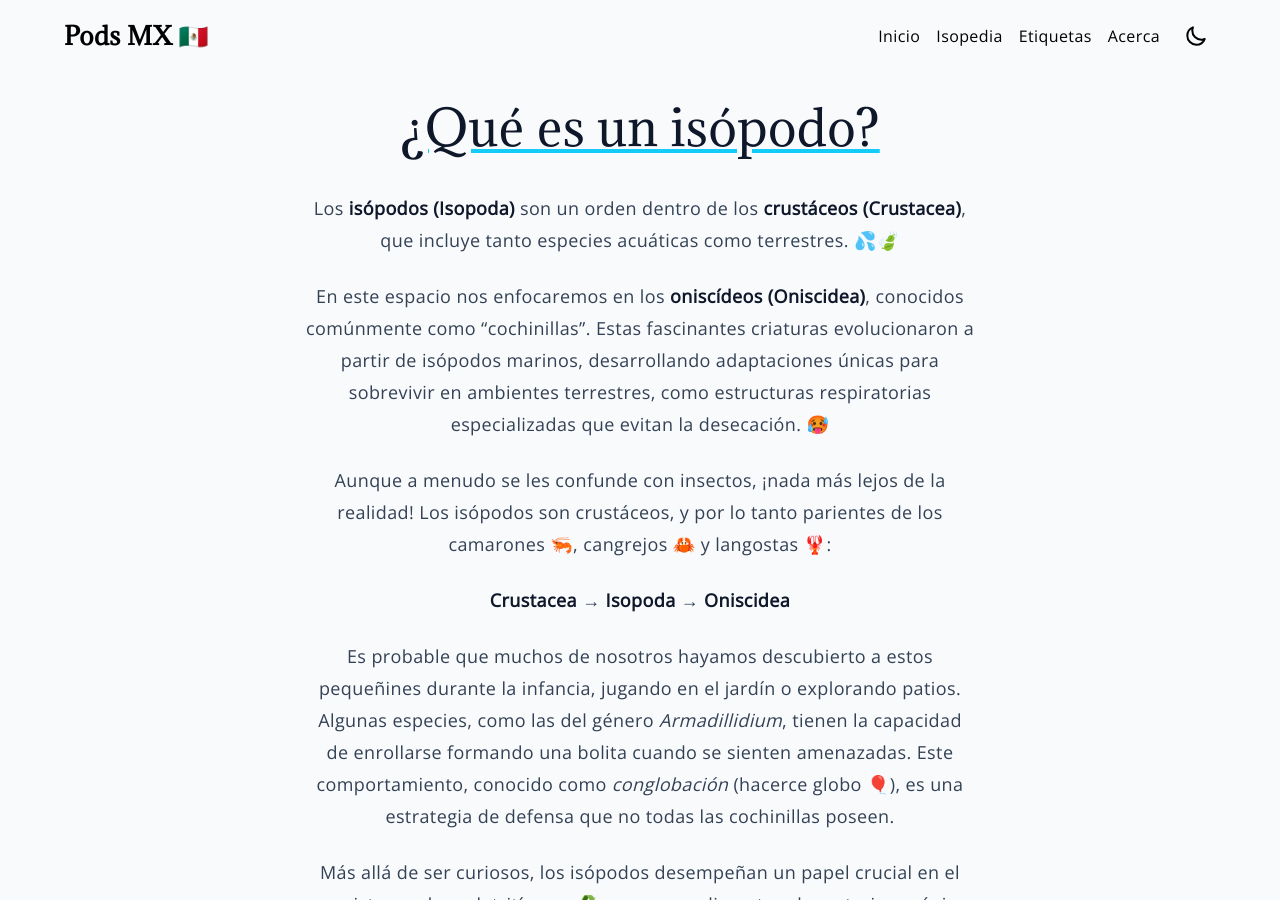
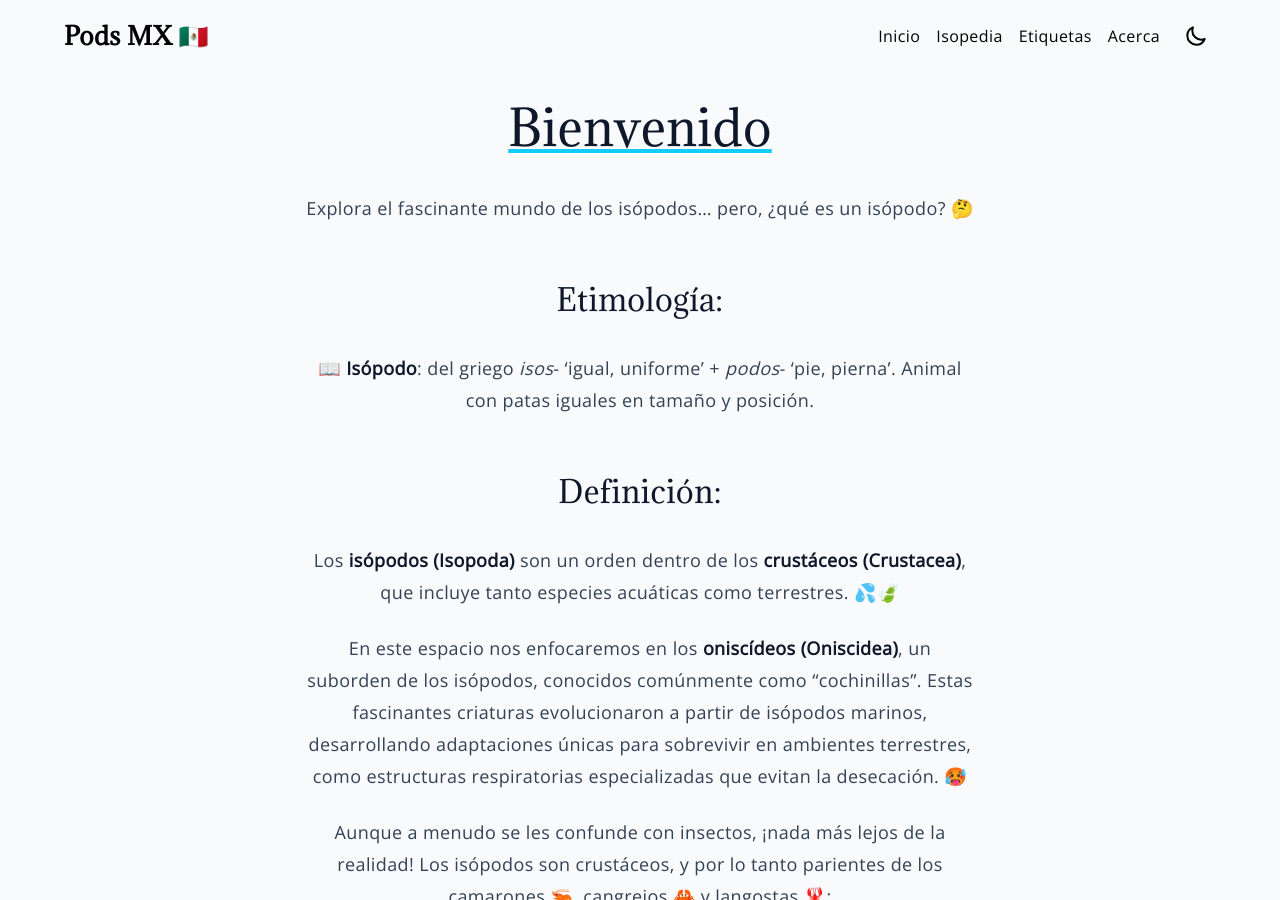
Before and after one commit to mauricio-sg/pods-mx, a Jekyll site: the page built from index.md, in a window 1280 px wide and 900 px high. Built offline with Jekyll 4.4.1, drawn with Linux system fonts in a browser that asks for light colours.

Commit message:
Bienvenida

```diff
--- a/index.md
+++ b/index.md
@@ -3,17 +3,33 @@ title: Inicio
 layout: page
 order: 1
 ---
-# ¿Qué es un isópodo?
+# Bienvenido
+
+Explora el fascinante mundo de los isópodos... pero, ¿qué es un isópodo? 🤔
+
+## Etimología:
+
+📖 **Isópodo**: del griego _isos_- 'igual, uniforme' + _podos_- 'pie, pierna'. Animal con patas iguales en tamaño y posición.
+
+## Definición:
 
 Los **isópodos (Isopoda)** son un orden dentro de los **crustáceos (Crustacea)**, que incluye tanto especies acuáticas como terrestres. 💦🍃
 
-En este espacio nos enfocaremos en los **oniscídeos (Oniscidea)**, conocidos comúnmente como "cochinillas". Estas fascinantes criaturas evolucionaron a partir de isópodos marinos, desarrollando adaptaciones únicas para sobrevivir en ambientes terrestres, como estructuras respiratorias especializadas que evitan la desecación. 🥵
+En este espacio nos enfocaremos en los **oniscídeos (Oniscidea)**, un suborden de los isópodos, conocidos comúnmente como "cochinillas". Estas fascinantes criaturas evolucionaron a partir de isópodos marinos, desarrollando adaptaciones únicas para sobrevivir en ambientes terrestres, como estructuras respiratorias especializadas que evitan la desecación. 🥵
 
 Aunque a menudo se les confunde con insectos, ¡nada más lejos de la realidad! Los isópodos son crustáceos, y por lo tanto parientes de los camarones 🦐, cangrejos 🦀 y langostas 🦞:
 
 **Crustacea** → **Isopoda** → **Oniscidea**
 
+<div class="flex justify-center">
+    <img alt="Armadillidium vulgare hembra." src="/assets/images/A_vulgare.jpg">
+</div>
+
 Es probable que muchos de nosotros hayamos descubierto a estos pequeñines durante la infancia, jugando en el jardín o explorando patios. Algunas especies, como las del género _Armadillidium_, tienen la capacidad de enrollarse formando una bolita cuando se sienten amenazadas. Este comportamiento, conocido como _conglobación_ (hacerce globo 🎈), es una estrategia de defensa que no todas las cochinillas poseen.
+
+<div class="flex justify-center">
+    <img alt="Armadillidium vulgare conglobado." src="/assets/images/A_vulgare_ball.jpg">
+</div>
 
 Más allá de ser curiosos, los isópodos desempeñan un papel crucial en el ecosistema al ser detritívoros ♻️, ya que se alimentan de materia orgánica en descomposición, como hojas y restos de animales. Este proceso no solo recicla nutrientes esenciales, sino que también mejora la calidad del suelo.
 
```
Also changed, not shown: about.md (+1 -1 lines), assets/images/A_vulgare.jpg (added), assets/images/A_vulgare_ball.jpg (added).
